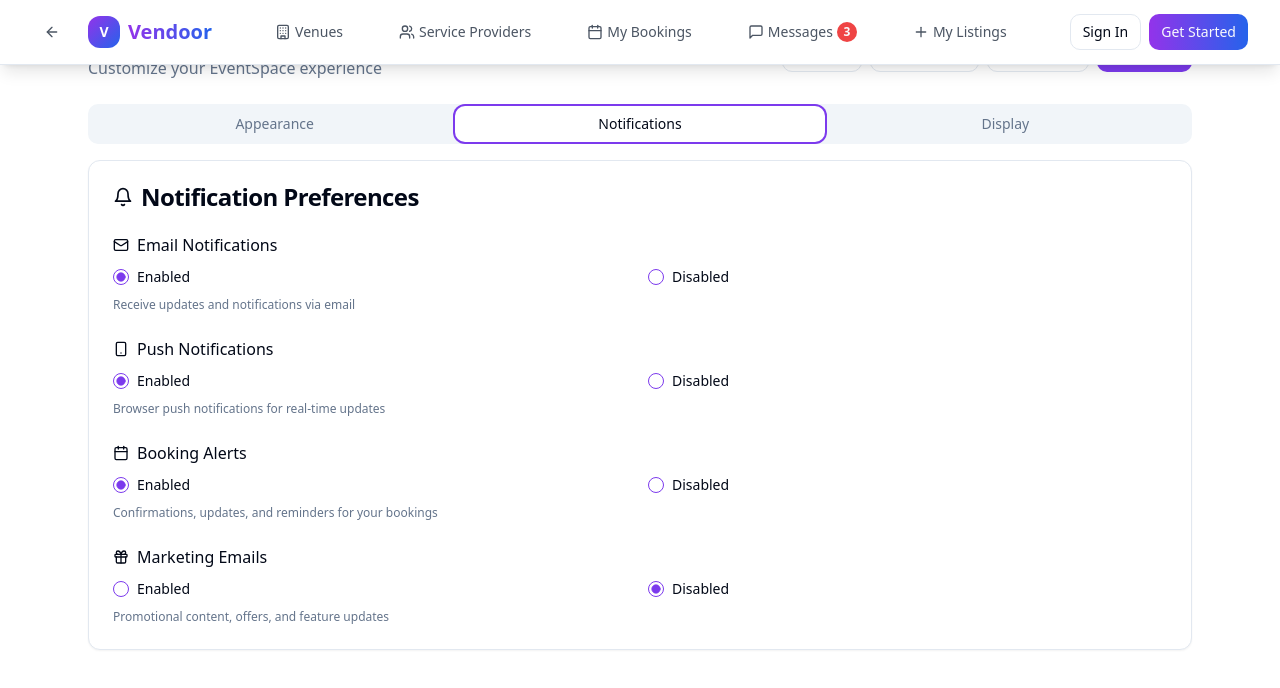
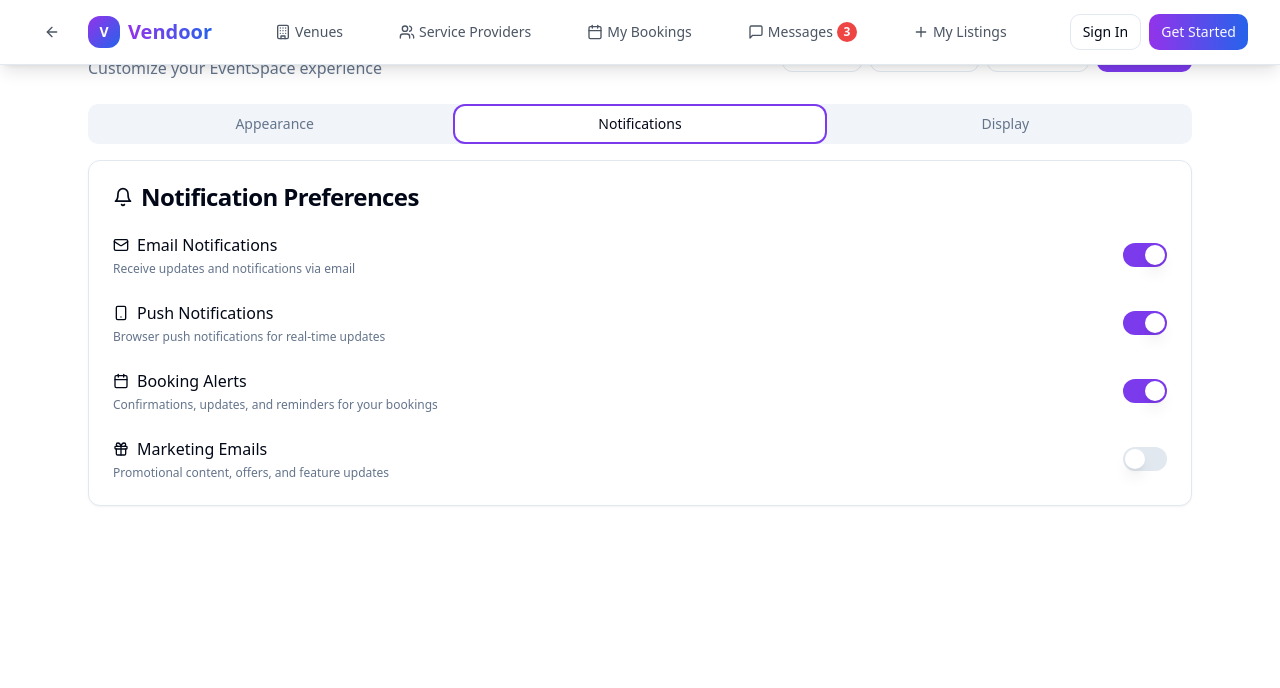
Before and after one commit to james38245/create-app-universe-open, a React (Vite) app: page /settings in a window 1280 px wide. Both pictures are taken after a click on the tab "Notifications". Shown: the top 688 px of the page. Built offline with nearby package versions, Linux system fonts and the light colour scheme.

Commit message:
Fix notification switches functionality
Ensured the notification switches in `NotificationPreferences` and `NotificationSettings` function correctly, updating settings and applying changes as expected.

```diff
--- a/src/components/settings/NotificationPreferences.tsx
+++ b/src/components/settings/NotificationPreferences.tsx
@@ -2,7 +2,7 @@
 import React from 'react';
 import { Card, CardContent, CardHeader, CardTitle } from '@/components/ui/card';
 import { Label } from '@/components/ui/label';
-import { RadioGroup, RadioGroupItem } from '@/components/ui/radio-group';
+import { Switch } from '@/components/ui/switch';
 import { Bell, Mail, Smartphone, Calendar, Gift } from 'lucide-react';
 
 interface Settings {
@@ -31,95 +31,63 @@ const NotificationPreferences: React.FC<NotificationPreferencesProps> = ({
       </CardHeader>
       <CardContent className="space-y-6">
         {/* Email Notifications */}
-        <div className="space-y-3">
+        <div className="flex items-center justify-between">
+          <div className="space-y-1">
             <div className="flex items-center space-x-2">
               <Mail className="h-4 w-4" />
               <Label className="text-base font-medium">Email Notifications</Label>
             </div>
-          <RadioGroup
-            value={settings.emailNotifications ? "enabled" : "disabled"}
-            onValueChange={(value) => onSettingChange('emailNotifications', value === "enabled")}
-            className="grid grid-cols-2 gap-4"
-          >
-            <div className="flex items-center space-x-2">
-              <RadioGroupItem value="enabled" id="email-enabled" />
-              <Label htmlFor="email-enabled" className="cursor-pointer">Enabled</Label>
+            <p className="text-xs text-muted-foreground">Receive updates and notifications via email</p>
           </div>
-            <div className="flex items-center space-x-2">
-              <RadioGroupItem value="disabled" id="email-disabled" />
-              <Label htmlFor="email-disabled" className="cursor-pointer">Disabled</Label>
-            </div>
-          </RadioGroup>
-          <p className="text-xs text-muted-foreground">Receive updates and notifications via email</p>
+          <Switch
+            checked={settings.emailNotifications}
+            onCheckedChange={(checked) => onSettingChange('emailNotifications', checked)}
+          />
         </div>
 
         {/* Push Notifications */}
-        <div className="space-y-3">
+        <div className="flex items-center justify-between">
+          <div className="space-y-1">
             <div className="flex items-center space-x-2">
               <Smartphone className="h-4 w-4" />
               <Label className="text-base font-medium">Push Notifications</Label>
             </div>
-          <RadioGroup
-            value={settings.pushNotifications ? "enabled" : "disabled"}
-            onValueChange={(value) => onSettingChange('pushNotifications', value === "enabled")}
-            className="grid grid-cols-2 gap-4"
-          >
-            <div className="flex items-center space-x-2">
-              <RadioGroupItem value="enabled" id="push-enabled" />
-              <Label htmlFor="push-enabled" className="cursor-pointer">Enabled</Label>
+            <p className="text-xs text-muted-foreground">Browser push notifications for real-time updates</p>
           </div>
-            <div className="flex items-center space-x-2">
-              <RadioGroupItem value="disabled" id="push-disabled" />
-              <Label htmlFor="push-disabled" className="cursor-pointer">Disabled</Label>
-            </div>
-          </RadioGroup>
-          <p className="text-xs text-muted-foreground">Browser push notifications for real-time updates</p>
+          <Switch
+            checked={settings.pushNotifications}
+            onCheckedChange={(checked) => onSettingChange('pushNotifications', checked)}
+          />
         </div>
 
         {/* Booking Alerts */}
-        <div className="space-y-3">
+        <div className="flex items-center justify-between">
+          <div className="space-y-1">
             <div className="flex items-center space-x-2">
               <Calendar className="h-4 w-4" />
               <Label className="text-base font-medium">Booking Alerts</Label>
             </div>
-          <RadioGroup
-            value={settings.bookingAlerts ? "enabled" : "disabled"}
-            onValueChange={(value) => onSettingChange('bookingAlerts', value === "enabled")}
-            className="grid grid-cols-2 gap-4"
-          >
-            <div className="flex items-center space-x-2">
-              <RadioGroupItem value="enabled" id="booking-enabled" />
-              <Label htmlFor="booking-enabled" className="cursor-pointer">Enabled</Label>
+            <p className="text-xs text-muted-foreground">Confirmations, updates, and reminders for your bookings</p>
           </div>
-            <div className="flex items-center space-x-2">
-              <RadioGroupItem value="disabled" id="booking-disabled" />
-              <Label htmlFor="booking-disabled" className="cursor-pointer">Disabled</Label>
-            </div>
-          </RadioGroup>
-          <p className="text-xs text-muted-foreground">Confirmations, updates, and reminders for your bookings</p>
+          <Switch
+            checked={settings.bookingAlerts}
+            onCheckedChange={(checked) => onSettingChange('bookingAlerts', checked)}
+          />
         </div>
 
         {/* Marketing Emails */}
-        <div className="space-y-3">
+        <div className="flex items-center justify-between">
+          <div className="space-y-1">
             <div className="flex items-center space-x-2">
               <Gift className="h-4 w-4" />
               <Label className="text-base font-medium">Marketing Emails</Label>
             </div>
-          <RadioGroup
-            value={settings.marketingEmails ? "enabled" : "disabled"}
-            onValueChange={(value) => onSettingChange('marketingEmails', value === "enabled")}
-            className="grid grid-cols-2 gap-4"
-          >
-            <div className="flex items-center space-x-2">
-              <RadioGroupItem value="enabled" id="marketing-enabled" />
-              <Label htmlFor="marketing-enabled" className="cursor-pointer">Enabled</Label>
+            <p className="text-xs text-muted-foreground">Promotional content, offers, and feature updates</p>
           </div>
-            <div className="flex items-center space-x-2">
-              <RadioGroupItem value="disabled" id="marketing-disabled" />
-              <Label htmlFor="marketing-disabled" className="cursor-pointer">Disabled</Label>
-            </div>
-          </RadioGroup>
-          <p className="text-xs text-muted-foreground">Promotional content, offers, and feature updates</p>
+          <Switch
+            checked={settings.marketingEmails}
+            onCheckedChange={(checked) => onSettingChange('marketingEmails', checked)}
+          />
         </div>
       </CardContent>
     </Card>
```
Lines whose indentation alone changed are shown as unchanged.
